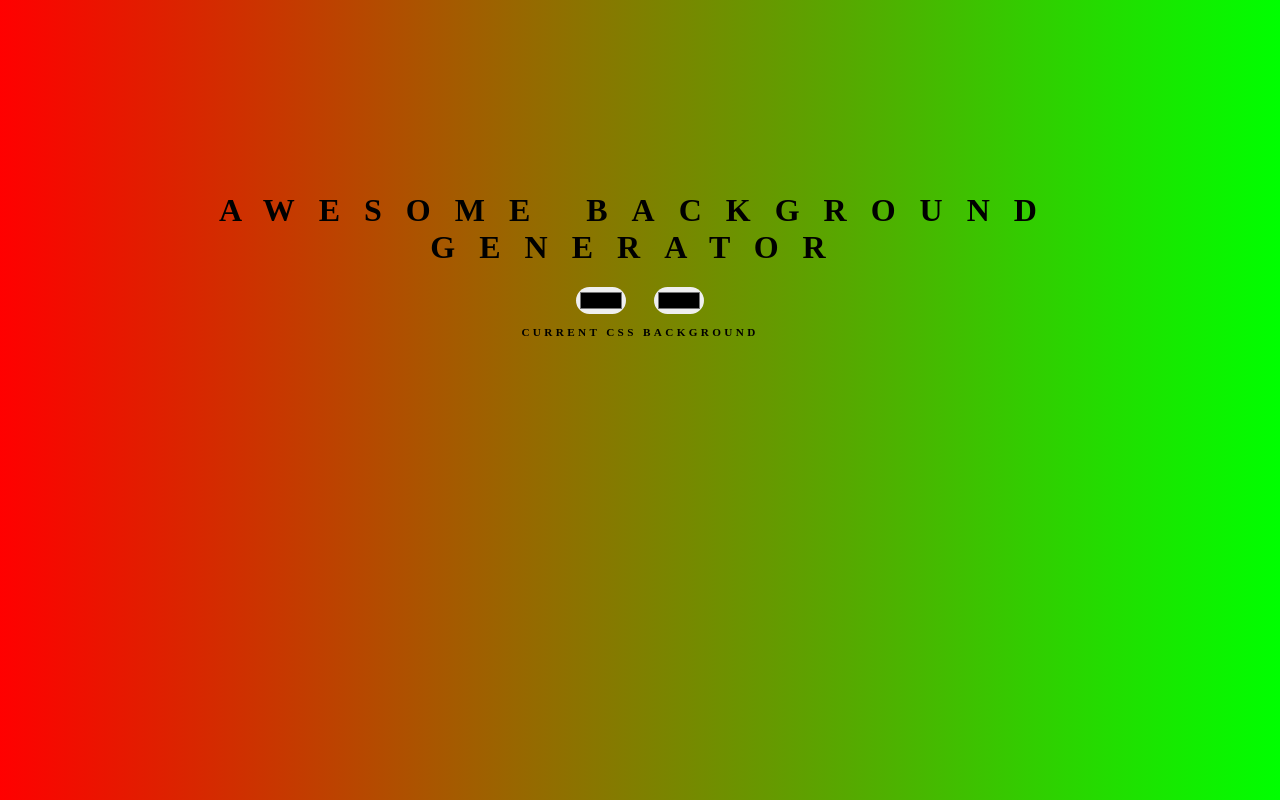
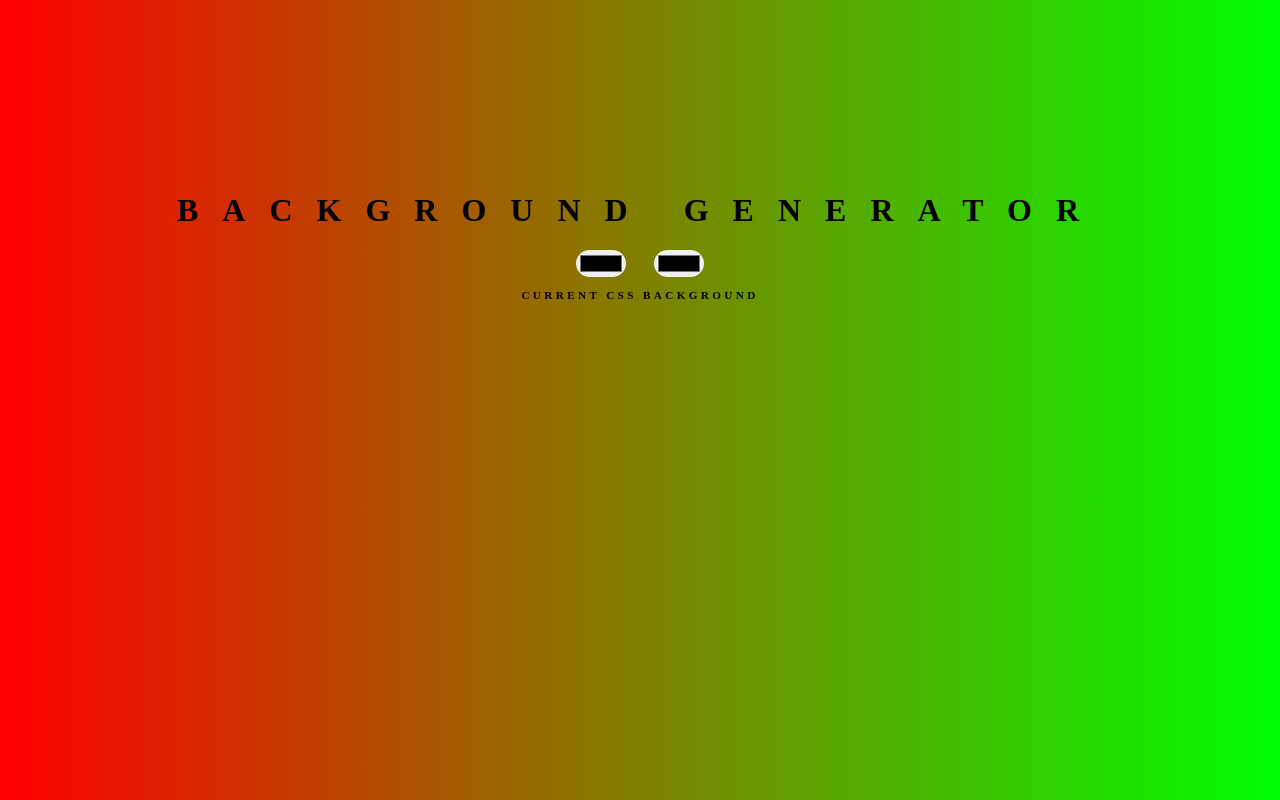
Before and after one commit to adelaykay/background-generator, a website: page index.html in a window 1280 px wide. Shown: the top 800 px of the page. Drawn offline with Linux system fonts and the light colour scheme.

Commit message:
restored html and added package.json

```diff
--- a/index.html
+++ b/index.html
@@ -1,11 +1,11 @@
 <!DOCTYPE html>
 <html>
     <head>
-        <title>Cool Generator</title>
+        <title>Background Generator</title>
        <link type="text/css" rel="stylesheet" href="style.css">
     </head>
     <body>
-        <h1>Awesome Background Generator</h1>
+        <h1>Background Generator</h1>
         <input type="color" id="color1">
         <input type="color" id="color2">
         <p>Current CSS Background</p>
```
Also changed, not shown: package.json (added, +19 -0 lines).
